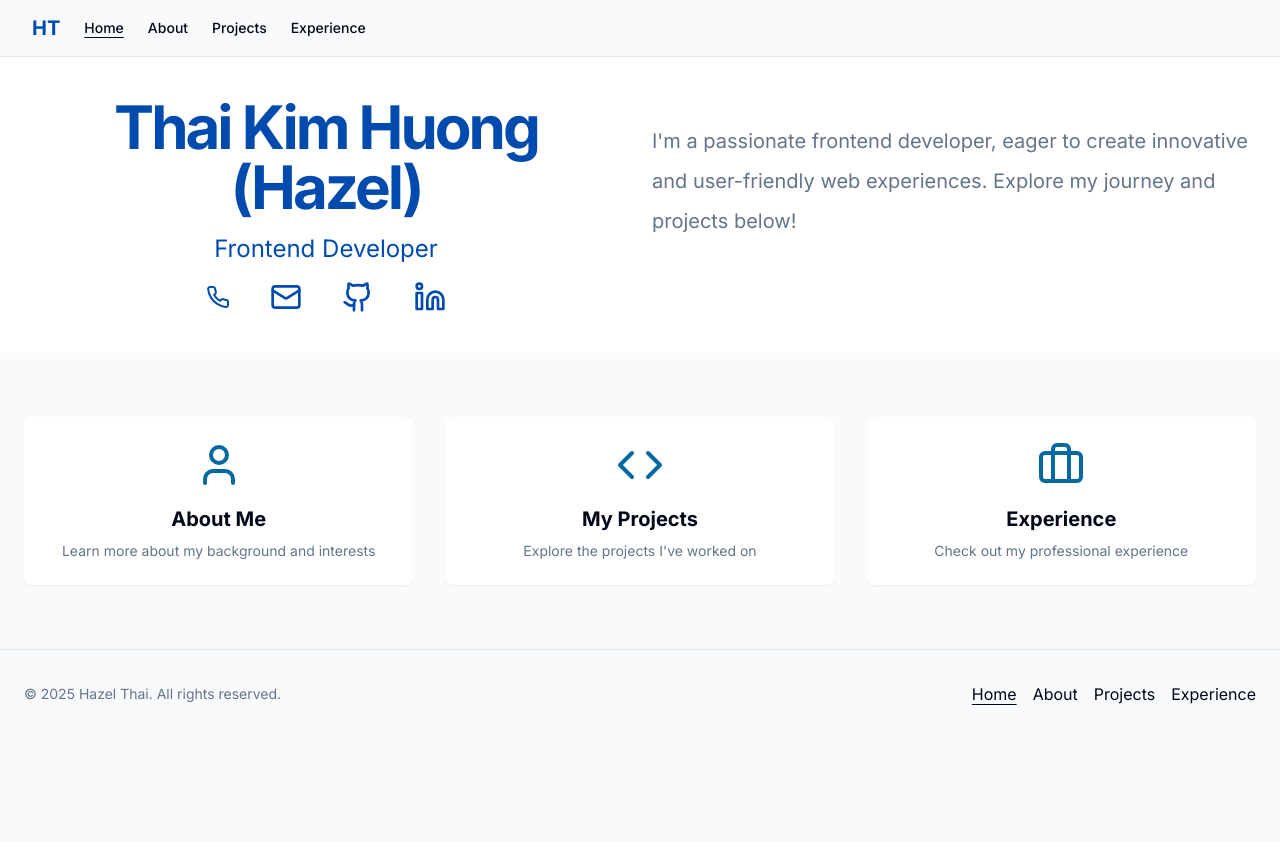
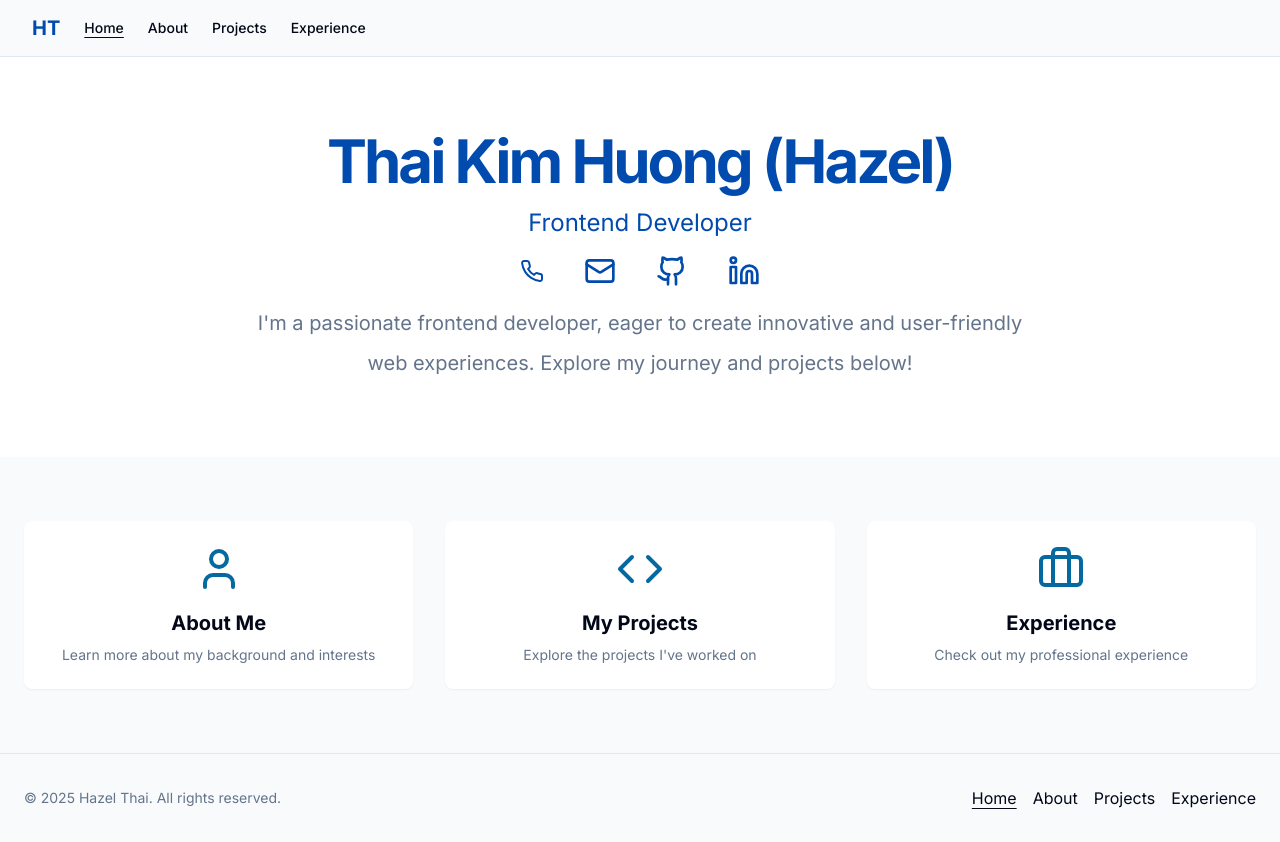
Before and after one commit to HazelThai/hazel, a Next.js app: page / in a window 1280 px wide. Before the commit the page ends 800 px from the top, so only its background shows below. Built offline with nearby package versions, Linux system fonts and the light colour scheme.

Commit message:
update UI

```diff
--- a/app/page.tsx
+++ b/app/page.tsx
@@ -7,8 +7,7 @@ export default function Home() {
   return (
     <div className="h-[100%] bg-background">
       {/* Hero Section */}
-      <section className="h-fit flex items-center justify-center  text-[#004bad] overflow-hidden py-10 bg-white">
-        <div className="grid lg:grid-cols-2 grid-cols-1 gap-6 container px-4 md:px-6 items-center">
+      <section className="min-h-[30vh] md:min-h-[50vh] flex items-center justify-center  text-[#004bad] overflow-hidden py-10 bg-white">
         <div className="flex flex-col items-center space-y-4 text-center">
           <h1 className="text-2xl font-bold tracking-tighter sm:text-5xl md:text-6xl animate-fade-in-up animation-delay-200">
             Thai Kim Huong (Hazel)
@@ -40,13 +39,10 @@ export default function Home() {
               <Linkedin className="h-8 w-8" />
             </a>
           </div>
-          </div>
-          <div>
-            <p className="max-w-[800px] mx-auto text-muted-foreground md:text-xl md:leading-10 mb-12 animate-fade-in-up animation-delay-400 leading-7 text-center lg:text-left">
+          <p className="max-w-[800px] mx-auto text-muted-foreground md:text-xl md:leading-10 mb-12 animate-fade-in-up animation-delay-400 leading-7 text-center">
             I'm a passionate frontend developer, eager to create innovative and
             user-friendly web experiences. Explore my journey and projects below!
           </p>
-          </div>
         </div>
       </section>
 
```
Lines whose indentation alone changed are shown as unchanged.
